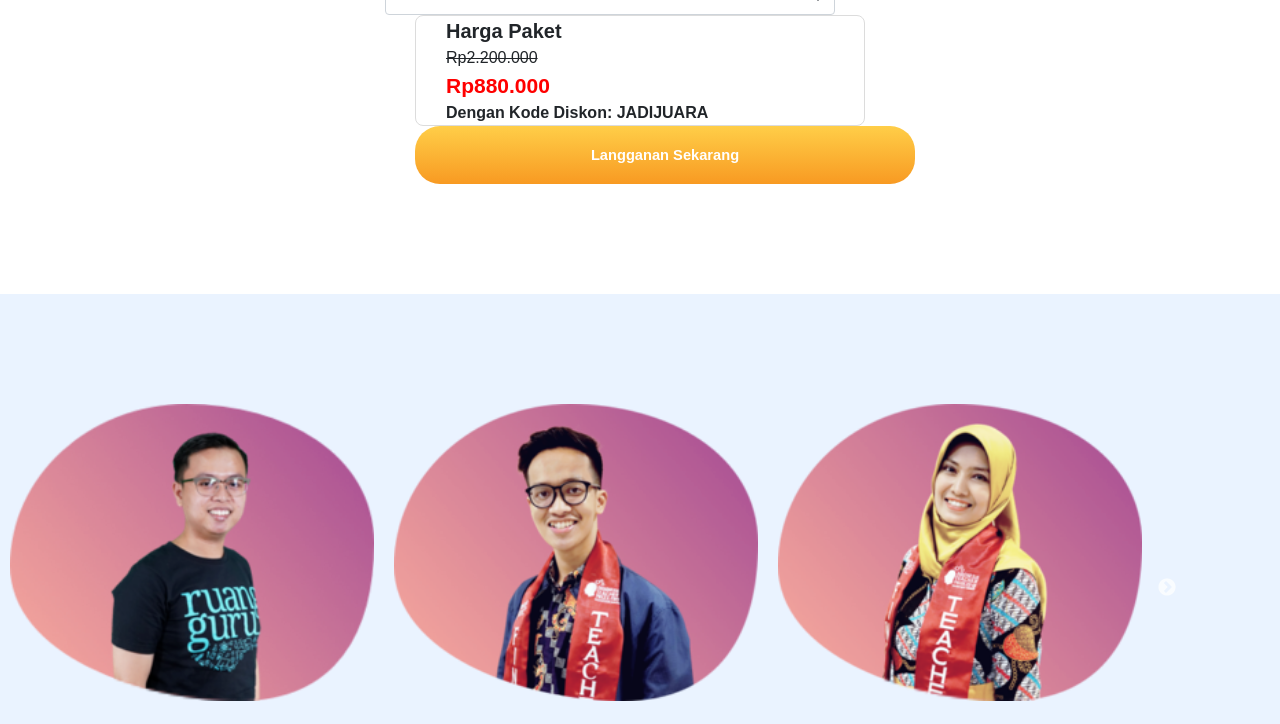
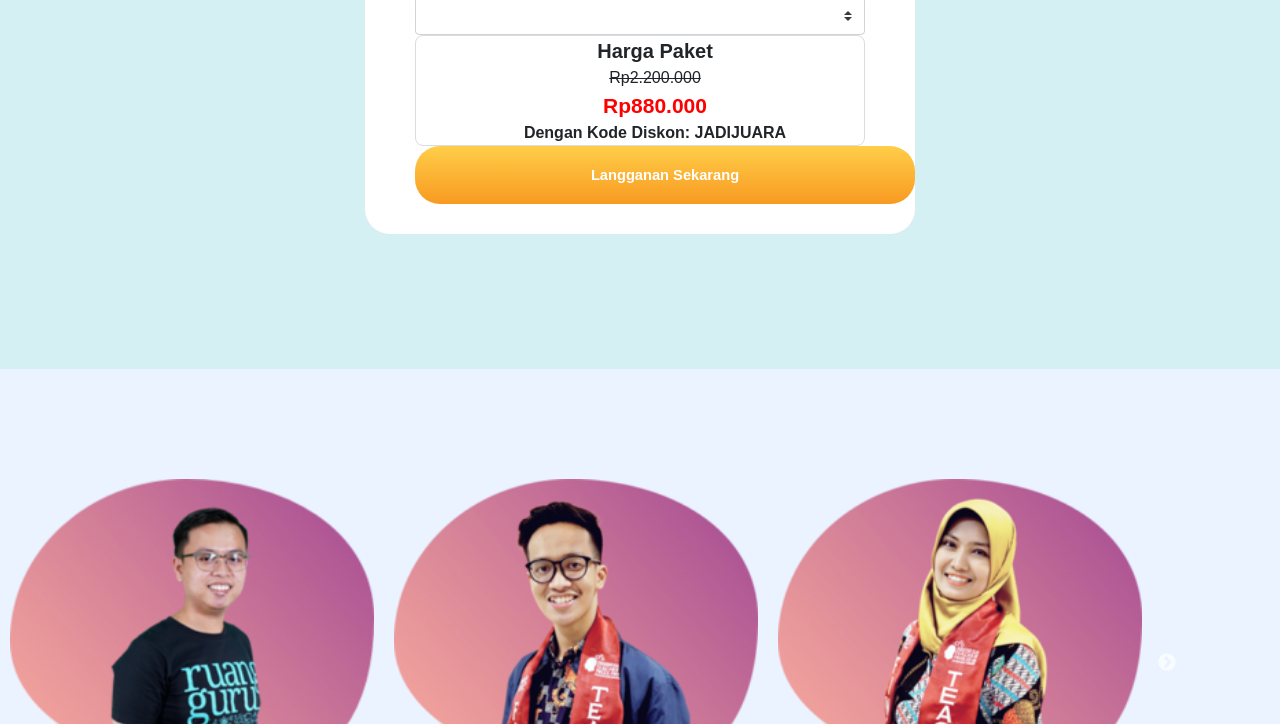
Before and after one commit to arcbaey/f14.ruangilmu.io, a plain HTML site: page index.html in a window 1280 px wide. Shown: the part 231-955 px from the top of the page. Drawn offline with nearby package versions, Linux system fonts and the light colour scheme; a script that the page names is missing.

Commit message:
Update style.css

```diff
--- a/assets/styles/style.css
+++ b/assets/styles/style.css
@@ -58,11 +58,15 @@ header {
 }
 
 /* Jumbotron */
-/*body {
+.body-jumbotron {
   font-family: sans-serif;
   background: #d5f0f3;
+  padding: 20px 0px;
+  width: 100%;
+  text-align: center;
+  height: 600px;
 }
-*/
+
 .kotak-paket h1 {
   text-align: left;
   padding-left: 30px;
@@ -82,8 +86,6 @@ p.durasi {
 }
 
 .kotak-paket {
-  font-family: sans-serif;
-  background: #d5f0f3;
   width: 550px;
   border-radius: 25px;
   background: white;
@@ -200,7 +202,6 @@ a.kode {
 .same-as-selected {
   background-color: rgba(0, 0, 0, 0.1);
 }
-
 
 /* Taufiq */
 .items {
```
